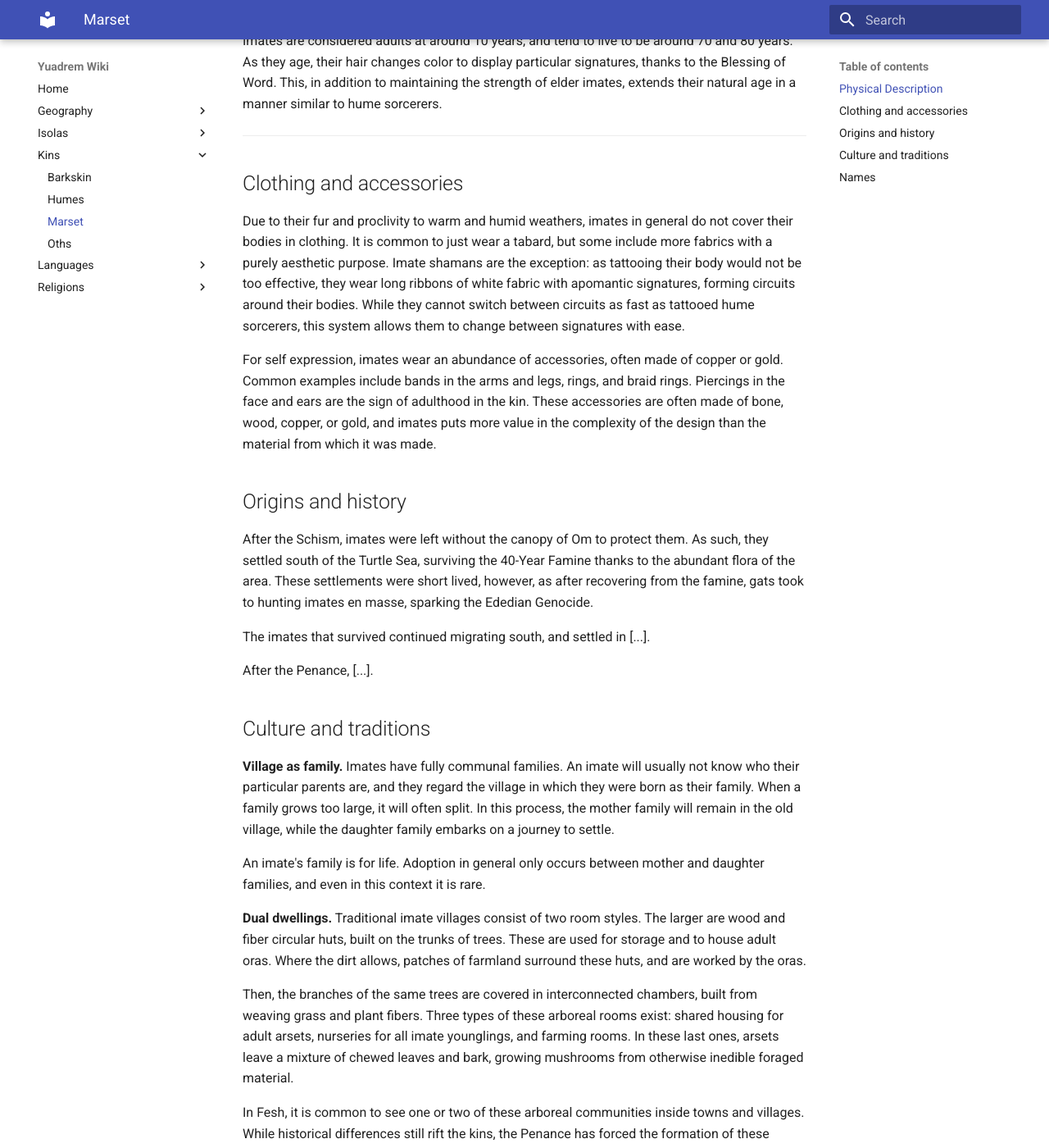
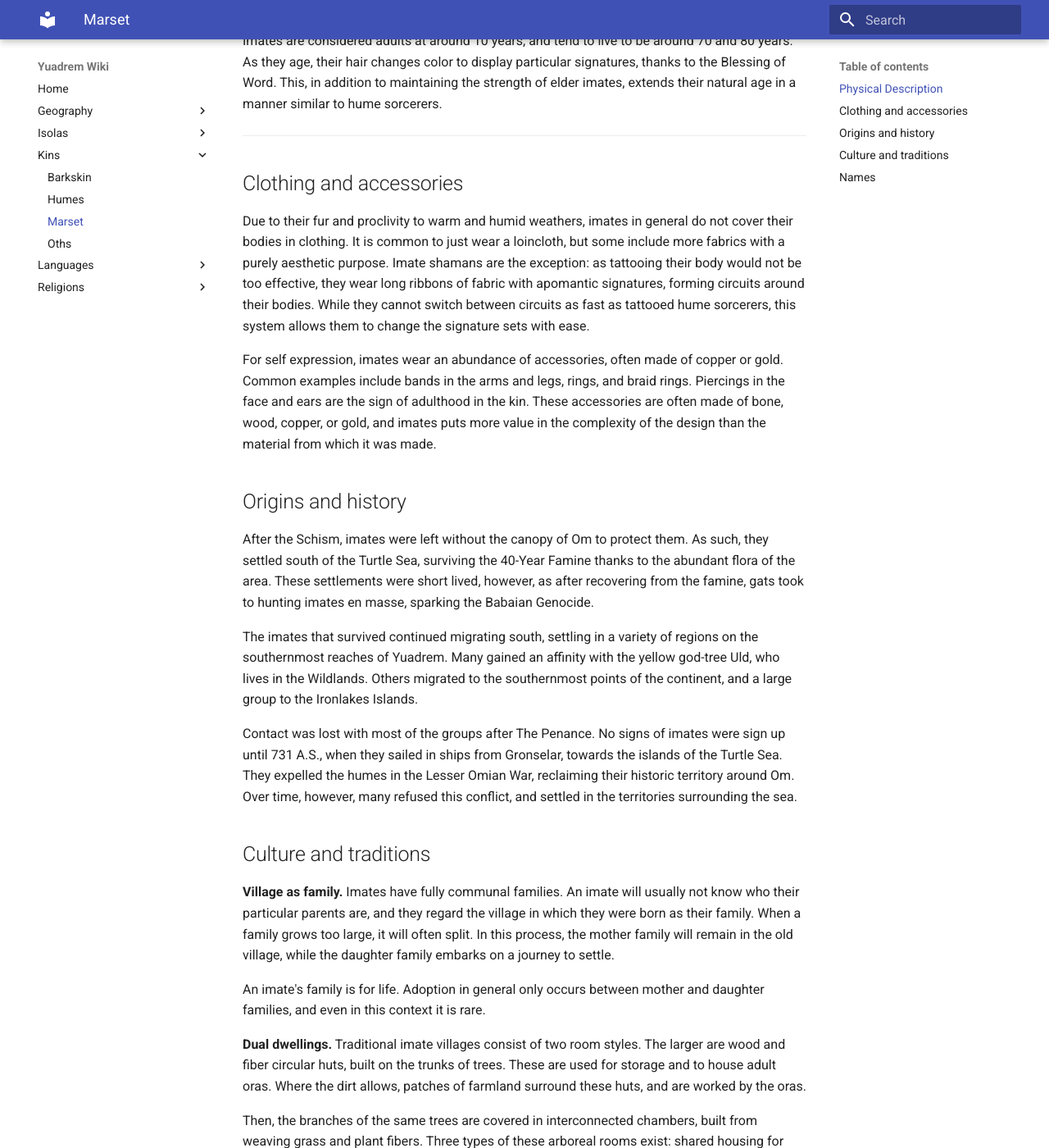
Before and after one commit to bleaktwig/yuadrem-wiki, an MkDocs documentation site: the page built from docs/kins/marset.md, in a window 1280 px wide and 1400 px high, scrolled down 800 px. Shown: the whole window at 82% size. Built offline with MkDocs 1.6.1 and Material for MkDocs 9.7.7, drawn with Linux system fonts in a browser that asks for light colours; some of the changed lines change nothing that is shown; some of the changed text lies outside the part shown.

Commit message:
Finalized imates' page, only pending work is propagating the name change

```diff
--- a/docs/kins/marset.md
+++ b/docs/kins/marset.md
@@ -16,18 +16,16 @@ Imates are considered adults at around 10 years, and tend to live to be around 7
 
 ---
 ## Clothing and accessories
-Due to their fur and proclivity to warm and humid weathers, imates in general do not cover their bodies in clothing. It is common to just wear a tabard<!-- TODO. I am not sure if "tabard" is the word I'm looking for here. Check it out more in detail. -->, but some include more fabrics with a purely aesthetic purpose. Imate shamans are the exception: as tattooing their body would not be too effective, they wear long ribbons of white fabric with apomantic signatures, forming circuits<!-- TODO. I need a better word than "circuit". --> around their bodies. While they cannot switch between circuits as fast as tattooed hume sorcerers, this system allows them to change between signatures with ease.
+Due to their fur and proclivity to warm and humid weathers, imates in general do not cover their bodies in clothing. It is common to just wear a loincloth, but some include more fabrics with a purely aesthetic purpose. Imate shamans are the exception: as tattooing their body would not be too effective, they wear long ribbons of fabric with apomantic signatures, forming circuits<!-- TODO. I need a better word than "circuit". --> around their bodies. While they cannot switch between circuits as fast as tattooed hume sorcerers, this system allows them to change the signature sets with ease.
 
 For self expression, imates wear an abundance of accessories, often made of copper or gold. Common examples include bands in the arms and legs, rings, and braid rings. Piercings in the face and ears are the sign of adulthood in the kin. These accessories are often made of bone, wood, copper, or gold, and imates puts more value in the complexity of the design than the material from which it was made.
 
 ## Origins and history
-After the Schism, imates were left without the canopy of Om to protect them. As such, they settled south of the Turtle Sea, surviving the 40-Year Famine thanks to the abundant flora of the area. These settlements were short lived, however, as after recovering from the famine, gats took to hunting imates en masse<!-- TODO. Am I using this expression right? -->, sparking the Ededian Genocide.
+After the Schism, imates were left without the canopy of Om to protect them. As such, they settled south of the Turtle Sea, surviving the 40-Year Famine thanks to the abundant flora of the area. These settlements were short lived, however, as after recovering from the famine, gats took to hunting imates en masse, sparking the Babaian Genocide.
 
-The imates that survived continued migrating south, and settled in [...]<!-- TODO. Check map and add locations. -->. <!-- TODO. Talk about the diverging cultures as they moved around, focusing on the ones that actually went back to Fesh. -->
+The imates that survived continued migrating south, settling in a variety of regions on the southernmost reaches of Yuadrem. Many gained an affinity with the yellow god-tree Uld, who lives in the Wildlands. Others migrated to the southernmost points of the continent, and a large group to the Ironlakes Islands.
 
-After the Penance, [...]<!-- TODO. Talk about the imates that invaded the Fesh Peninsula along with Gronselar. -->.
-
-<!-- TODO. Talk about the other groups of imates that migrated to the area. -->
+Contact was lost with most of the groups after The Penance. No signs of imates were sign up until 731 A.S., when they sailed in ships from Gronselar<!-- TODO. Link. -->, towards the islands of the Turtle Sea. They expelled the humes in the Lesser Omian War<!-- TODO. Link. -->, reclaiming their historic territory around Om. Over time, however, many refused this conflict, and settled in the territories surrounding the sea.
 
 ## Culture and traditions
 **Village as family.**
@@ -57,41 +55,15 @@ Imate tradition follows the belief in the divinity of the tree-gods and their re
 While many have adapted to Tanethism, their traditional cosmology does not recognize the Mevic Gods<!-- TODO. Link. --> as the makers of the tree-gods. They do, however, recognize Pheter<!-- TODO. Link. --> and Nix<!-- TODO. Link. --> as the forces of creation, and recognize the connection that Illuminants<!-- TODO. Link. --> have with Pheter.
 
 ## Names
-**TODO.** Improve upon babazano while maintaining the silliness.
+<!-- TODO. Rework babazano a bit. Keep the silliness and the consonants, but try to adapt some avshenesian/frisian words to it. Also, very old words have repeated syllables, but it's not so common anymore. -->
+Imates speak Babazano, the only language in the [omian family](../index.md#omian-family). As such, their names are usually in this language. During their childhood, an imate will by assigned many names by their family members, usually based on distinctive features and particular accomplishments. They will settle on a name of their choice as they reach adulthood, often picking their favorite one from their assigned names.
 
-<!-- % !TEX root = ../main.tex
-\subsection*{Misleading Appearance}
-    Marsets don't seem terribly intimidating at first glance.
-    They however have an unusual defense mechanism for driving away threats, which includes any unfortunate creature that disturbs their large arboreal colonies.
+Imates also have a second name, which is inherited from their family. This is the name of the village in which they were born, adding the prefix *do*, which translates literally to "name". Imates that go through adoption are expected to keep their original village name.
 
-    Each marset grows specialized quills from their back, with a smooth tip and a base with four flanges, like the fletching of an arrow.
-    In additional to making the marsets quite painful to grab, these quills are used as projectiles.
+A few common names are:
+Anana, Baba, Badaze, Ebezu, Ezevu, Ezeze, Nenuzu, Nono, Nuzu, Ododo, Odozu, Ovozu, Uvu, Uvozu, Veve, Vevozu, Vovo, Zazu, Zenuvu.
 
-    The little creatures construct their own bows, stripping bark from bendy twigs with their teeth to create the limbs, and harvesting spiderweb for the string.
-    The strands are rubbed together with sand, which is done to thicken the bowstring and reduce stickiness in the middle, creating a sophisticated weapon to launch quills at unlucky foes.
-
-    For shorter range, marsets also use hollow reeds to blow their quills as darts.
-    It's common for the smarter marsets to apply manure or poison to their arrows and darts, improving their deadliness.
-
-\subsection*{Repetitive Language}
-    Marsets hatch from their eggs already able to speak a strange repetitive language, which is entirely regular and does not evolve.
-    This language --- known as Babazano --- can be spoken in one of two ways: soundlessly, with the communication happening through lip reading, or screamed as loud as possible, with no middle ground.
-    Despite this, a marset can learn other languages and not constantly scream at the top of their lungs, but they do tend to be loud speakers.
-
-    Babazano has only ten consonants.
-    All verbs use a single consonant as their root, so there's only ten verbs.
-    By repeating syllables they create new meanings, which makes their language very difficult to understand by the other kins, but for these little creatures it's no issue at all.
-    They hear or lip-read a word and instinctively know which one it is.
-
-\subsection*{Marset Names}
-    Marsets assign names to each other based on distinctive features and accomplishment.
-    An individual marset will wear many names during their childhood, and when they settle on one is when they reach adulthood.
-    Due to the peculiarity of Babazano, it is a common for the other kins to call them by simple monikers, practice that the marsets despise.
-    % Most marsets don't particularly like this, and are very reluctant to accept a nickname given to them.
-
-    \paragraph{Names}
-    Do Anana, Do Baba, Do Badada, Do Ebebebebe, Do Ezeze, Do Nono, Do Odododo, Do Uvu, Do Veve, Do Vovovo.
-
+<!--
 \subsection*{Traits}
     Your marset character has a range of abilities based on its nature and community lifestyle.
 
@@ -117,14 +89,4 @@ While many have adapted to Tanethism, their traditional cosmology does not recog
 
     \subparagraph{Community lifestyle} Despite their loudness, marsets can be very compelling talkers.
     You are competent in the Persuasion skill.
-
-    \subparagraph{Languages} You can speak Babazano from birth, and can lip-read the language.
-    You are also able to read and write Leafrunes, a special writing system designed to communicate simple messages to others of your kin.
-    Additionally, you know how to speak a language of your choice, but you don't know how to read or write it.
-
-\begin{figure}[!b]
-    \centering
-    \includegraphics[width=0.48\textwidth]{04kins/img/13marset_colony.png}
-\end{figure}
-
 \newpage -->
```
Also changed, not shown: docs/index.md (+1 -0 lines).
